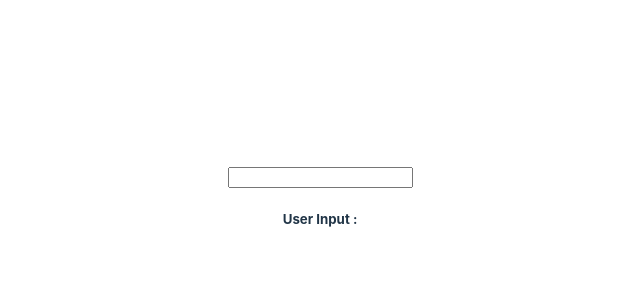
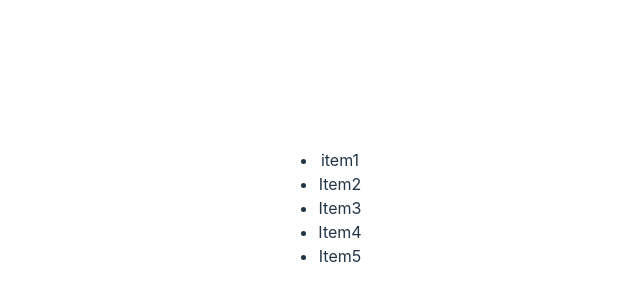
Before and after one commit to naveenmaurya7705/ReactProject-30, a React (Vite) app: page / in a window 1280 px wide. Shown: the part 192-492 px from the top of the page, without its empty margins (320-960 px from the left). Built offline with nearby package versions, Linux system fonts and the light colour scheme.

Commit message:
task 4 completed

```diff
--- a/src/App.jsx
+++ b/src/App.jsx
@@ -1,6 +1,7 @@
 // import { useState } from 'react'
 
 import './App.css'
+import Four from './Task/Four'
 import One from './Task/One'
 import Three from './Task/Three'
 import Two from './Task/Two'
@@ -12,7 +13,8 @@ function App() {
     <>
       {/* <One /> */}
       {/* <Two /> */}
-      <Three />
+      {/* <Three /> */}
+      <Four />
     </>
   )
 }
--- /dev/null
+++ b/src/Task/Four.jsx
@@ -0,0 +1,25 @@
+//! Build a list component to display a list of items.
+
+import React from 'react'
+
+const Four = () => {
+
+    const items =[ 'item1', 'Item2', 'Item3', 'Item4', 'Item5']
+
+
+  return (
+    <div>
+
+    <ul>
+        {items.map((item , index)=>{
+
+            return <li key={index}>{item}</li>
+        })}
+    </ul>
+
+
+    </div>
+  )
+}
+
+export default Four
```
Also changed, not shown: 1 other file (tests, documents, lock files or other folders).
